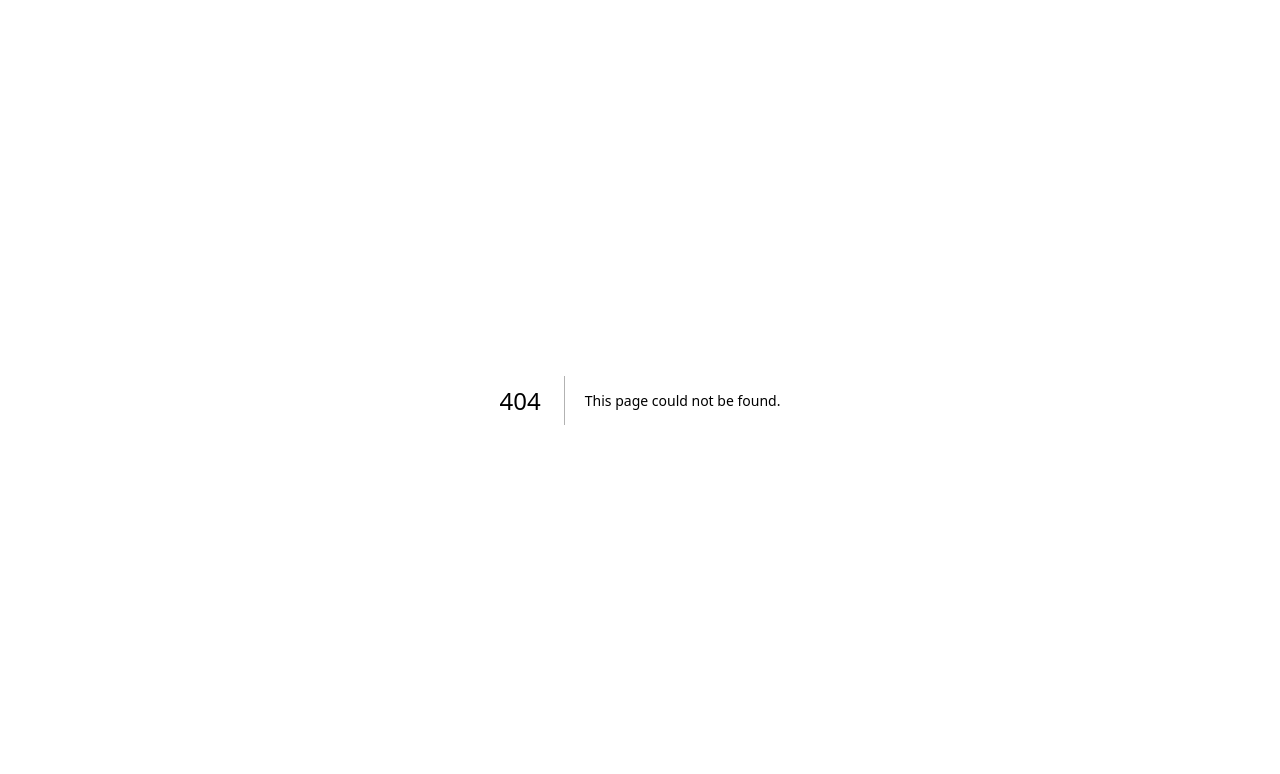
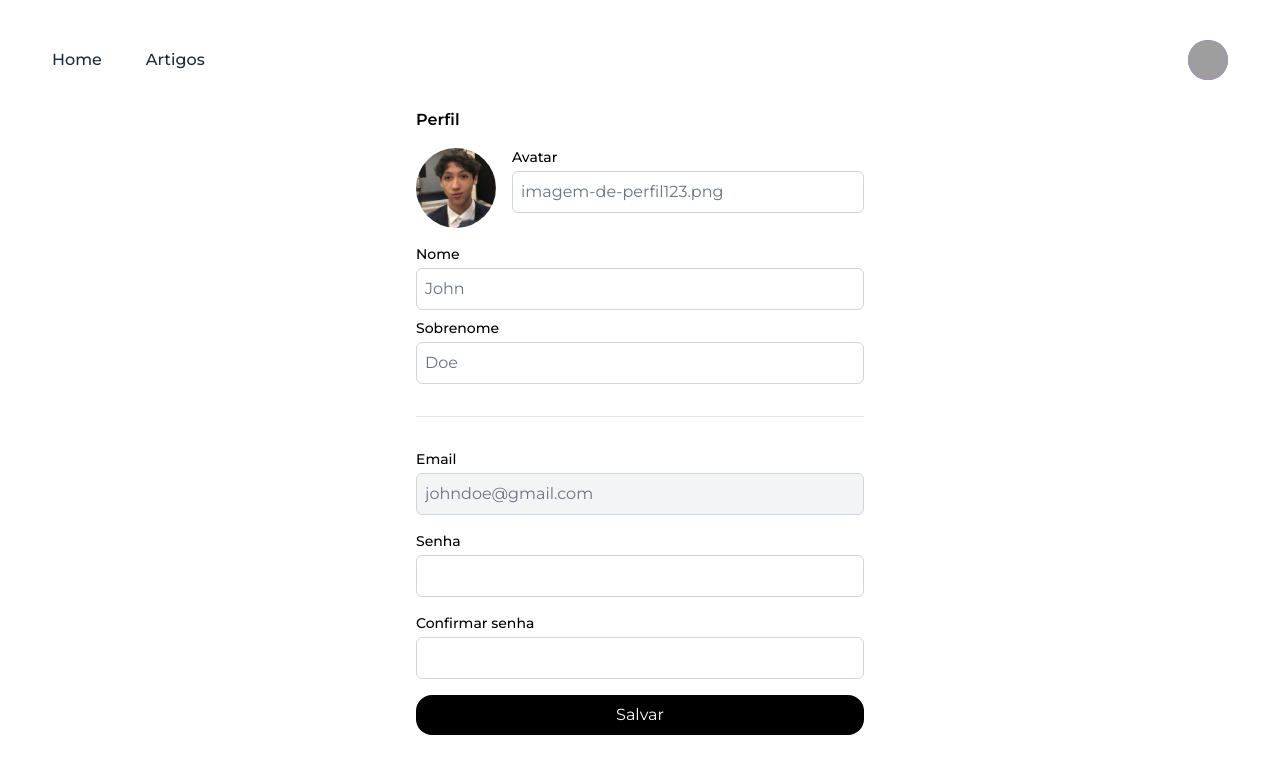
Before and after one commit to tobiasperassi/FrontEnd_MindGroup, a Next.js app in the folder frontend/: page /CreateArticle in a window 1280 px wide. Before the commit this address had no page. Shown: the top 774 px of the page. Built offline with nearby package versions, Linux system fonts and the light colour scheme; grey boxes are pictures that could not be loaded.

Commit message:
:sparkles: feat: Creating the create article page

```diff
--- /dev/null
+++ b/frontend/src/app/CreateArticle/page.tsx
@@ -0,0 +1,82 @@
+import Navbar from "@/components/Navbar";
+
+export default function Home() {
+  return (
+    <div className="mx-7 my-4">
+      <Navbar />
+
+      <div className="max-w-md mx-auto mt-1">
+        <h2 className="font-semibold color-[#1B1B1B]">Perfil</h2>
+
+        <div className="flex items-center space-x-4">
+          <img
+            src="/imagemteste.png"
+            alt="Avatar"
+            className="w-20 h-20 mt-4 rounded-full object-cover"
+          />
+          <div className="flex-1">
+            <label className="block text-sm font-medium mb-1">Avatar</label>
+            <input
+              type="text"
+              placeholder="imagem-de-perfil123.png"
+              className="w-full rounded-md border border-gray-300 p-2 placeholder-gray-500 focus:outline-none focus:ring-1 focus:ring-black"
+            />
+          </div>
+        </div>
+
+        <div>
+          <label className="block text-sm font-medium mb-1 mt-4">Nome</label>
+          <input
+            type="text"
+            placeholder="John"
+            className="w-full rounded-md border border-gray-300 p-2 placeholder-gray-500 focus:outline-none focus:ring-1 focus:ring-black"
+          />
+        </div>
+
+        <div>
+          <label className="block text-sm font-medium mb-1 mt-2">Sobrenome</label>
+          <input
+            type="text"
+            placeholder="Doe"
+            className="w-full rounded-md border border-gray-300 p-2 placeholder-gray-500 focus:outline-none focus:ring-1 focus:ring-black"
+          />
+        </div>
+
+        <hr className="border-gray-200 my-8" />
+
+        <div>
+          <label className="block text-sm font-medium mb-1">Email</label>
+          <input
+            type="email"
+            value="johndoe@gmail.com"
+            disabled
+            className="w-full rounded-md border border-gray-300 p-2 bg-gray-100 text-gray-500"
+          />
+        </div>
+
+        <div>
+          <label className="block text-sm font-medium mb-1 mt-4">Senha</label>
+          <input
+            type="password"
+            className="w-full rounded-md border border-gray-300 p-2 placeholder-gray-500 focus:outline-none focus:ring-1 focus:ring-black"
+          />
+        </div>
+
+        <div>
+          <label className="block text-sm font-medium mb-1 mt-4">Confirmar senha</label>
+          <input
+            type="password"
+            className="w-full rounded-md border border-gray-300 p-2 placeholder-gray-500 focus:outline-none focus:ring-1 focus:ring-black"
+          />
+        </div>
+
+        <button
+          type="submit"
+          className="w-full bg-black text-white py-2 rounded-2xl hover:opacity-90 transition mt-4"
+        >
+          Salvar
+        </button>
+      </div>
+    </div>
+  );
+}
--- a/frontend/src/app/LoginPage/page.tsx
+++ b/frontend/src/app/LoginPage/page.tsx
@@ -3,10 +3,41 @@
 import BotaoSubmit from "@/components/BotaoSubmit";
 import Link from "next/link";
 import { useRouter } from "next/navigation";
+import { useState } from "react";
 
 export default function LoginPage() {
+  const router = useRouter();
 
-    return (
+  const [email, setEmail] = useState("");
+  const [password, setPassword] = useState("");
+
+  async function handleLogin(e: React.FormEvent) {
+    e.preventDefault();
+
+    try {
+      const response = await fetch("http://localhost:3000/auth/login", {
+        method: "POST",
+        headers: { "Content-Type": "application/json" },
+        body: JSON.stringify({ email, password }),
+      });
+
+      if (response.ok) {
+        const data = await response.json();
+        // Armazene o token no localStorage, cookie ou state global
+        localStorage.setItem("token", data.access_token);
+
+        // Redirecionar para a home ou dashboard
+        router.push("/Home");
+      } else {
+        alert("Credenciais inválidas.");
+      }
+    } catch (error) {
+      console.error("Erro no login:", error);
+      alert("Erro ao tentar fazer login.");
+    }
+  }
+
+  return (
     <div className="min-h-screen flex flex-col items-center bg-white px-4">
       <div className="px-5 mt-12 w-full max-w-md">
         <h1 className="text-[#1B1B1B] text-3xl font-bold mt-10">Bem-vindo de volta!</h1>
@@ -15,27 +46,32 @@ export default function LoginPage() {
         </p>
       </div>
 
-      <div className=" px-5 mt-20 w-full max-w-md space-y-4">
+      <form
+        onSubmit={handleLogin}
+        className="px-5 mt-20 w-full max-w-md space-y-4"
+      >
         <div>
-
           <input
             id="email"
             name="email"
             type="email"
             required
             placeholder="Email"
+            value={email}
+            onChange={(e) => setEmail(e.target.value)}
             className="w-full rounded-md border-[#9E9E9E] p-3 border placeholder-[#9E9E9E] focus:outline-none focus:ring-1 focus:ring-[#1B1B1B]"
           />
         </div>
 
         <div>
-
           <input
             id="password"
             name="password"
             type="password"
             required
             placeholder="Senha"
+            value={password}
+            onChange={(e) => setPassword(e.target.value)}
             className="w-full rounded-md border-[#9E9E9E] p-3 border placeholder-[#9E9E9E] focus:outline-none focus:ring-1 focus:ring-[#1B1B1B]"
           />
         </div>
@@ -47,12 +83,15 @@ export default function LoginPage() {
         </div>
 
         <div>
-            <BotaoSubmit label={`Login`}/>
+          <BotaoSubmit label="Login" />
         </div>
+
         <div className="flex items-center justify-center">
-            <p className="text-black text-[12px]">Novo usuario? <Link href={'/RegisterPage'}>Clique aqui</Link></p>
+          <p className="text-black text-[12px]">
+            Novo usuário? <Link href="/RegisterPage">Clique aqui</Link>
+          </p>
         </div>
-      </div>
+      </form>
     </div>
   );
 }
--- a/frontend/src/app/RegisterPage/page.tsx
+++ b/frontend/src/app/RegisterPage/page.tsx
@@ -2,14 +2,50 @@
 
 import BotaoSubmit from "@/components/BotaoSubmit";
 import Link from "next/link";
+import { useState } from "react";
 import { useRouter } from "next/navigation";
 import { FiArrowLeft } from "react-icons/fi";
 
 export default function RegisterPage() {
+  const router = useRouter();
+
+  const [email, setEmail] = useState("");
+  const [password, setPassword] = useState("");
+  const [confirmPassword, setConfirmPassword] = useState("");
+
+  const handleRegister = async (e: React.FormEvent) => {
+    e.preventDefault();
+
+    if (password !== confirmPassword) {
+      alert("As senhas não coincidem");
+      return;
+    }
+
+    try {
+      const res = await fetch("http://localhost:3000/auth/register", {
+        method: "POST",
+        headers: {
+          "Content-Type": "application/json",
+        },
+        body: JSON.stringify({ email, password }),
+      });
+
+      if (res.ok) {
+        alert("Cadastro realizado com sucesso!");
+        router.push("/LoginPage");
+      } else {
+        const data = await res.json();
+        alert("Erro ao cadastrar: " + (data.message || "Erro desconhecido"));
+      }
+    } catch (err) {
+      console.error(err);
+      alert("Erro ao conectar com a API.");
+    }
+  };
 
   return (
     <div className="min-h-screen flex flex-col items-center bg-white px-4">
-      <div className="px-5 mt-12 w-full max-w-md">
+      <form onSubmit={handleRegister} className="px-5 mt-12 w-full max-w-md">
         <div className="flex items-center gap-4 mb-2">
           <Link href="/LoginPage" className="text-black hover:text-gray-600 mr-6">
             <FiArrowLeft size={24} />
@@ -19,45 +55,35 @@ export default function RegisterPage() {
         <p className="text-[#1B1B1B] pt-6">
           Crie sua conta para explorar conteúdos incríveis, seguir autores e participar da comunidade.
         </p>
-      </div>
 
-      <div className=" px-5 mt-20 w-full max-w-md space-y-4">
-        <div>
+        <div className="mt-20 space-y-4">
           <input
-            id="email"
-            name="email"
             type="email"
+            placeholder="Email"
             required
-            placeholder="Email"
+            value={email}
+            onChange={(e) => setEmail(e.target.value)}
             className="w-full rounded-md text-black border-[#9E9E9E] p-3 border placeholder-[#9E9E9E] focus:outline-none focus:ring-1 focus:ring-[#1B1B1B]"
           />
-        </div>
-        <div>
           <input
-            id="password"
-            name="password"
             type="password"
+            placeholder="Senha"
             required
-            placeholder="Senha"
+            value={password}
+            onChange={(e) => setPassword(e.target.value)}
             className="w-full rounded-md text-black border-[#9E9E9E] p-3 border placeholder-[#9E9E9E] focus:outline-none focus:ring-1 focus:ring-[#1B1B1B]"
           />
-        </div>
-        <div>
           <input
-            id="password"
-            name="password"
             type="password"
+            placeholder="Confirmar senha"
             required
-            placeholder="Confirmar senha"
+            value={confirmPassword}
+            onChange={(e) => setConfirmPassword(e.target.value)}
             className="w-full rounded-md text-black border-[#9E9E9E] p-3 border placeholder-[#9E9E9E] focus:outline-none focus:ring-1 focus:ring-[#1B1B1B]"
           />
         </div>
 
-        <div className="mt-8">
-            <BotaoSubmit label={`Criar conta`}/>
-        </div>
-        <div className="flex flex-row items-center">
-          <div className="flex items-center h-5">
+        <div className="flex items-center mt-6">
           <input
             id="terms"
             name="terms"
@@ -65,17 +91,21 @@ export default function RegisterPage() {
             required
             className="h-4 w-4 rounded border-[#9E9E9E] text-[#1B1B1B] focus:ring-[#1B1B1B]"
           />
-          </div>
-          <div className="ml-3 text-sm mt-3">
-            <label htmlFor="terms" className="text-[#1B1B1B]">
+          <label htmlFor="terms" className="ml-3 text-sm mt-1 text-[#1B1B1B]">
             Li e concordo com os Termos de Uso e a Política de Privacidade
           </label>
         </div>
+
+        <div className="mt-8">
+          <BotaoSubmit label="Criar conta" />
         </div>
-        <div className="flex items-center justify-center">
-            <p className="text-black text-[12px]">Já tem um cadastro? <Link href={'/LoginPage'}>Clique aqui</Link></p>
+
+        <div className="flex items-center justify-center mt-4">
+          <p className="text-black text-[12px]">
+            Já tem um cadastro? <Link href={"/LoginPage"}>Clique aqui</Link>
+          </p>
         </div>
-      </div>
+      </form>
     </div>
   );
 }
--- a/frontend/src/components/BotaoSubmit.tsx
+++ b/frontend/src/components/BotaoSubmit.tsx
@@ -1,9 +1,14 @@
-interface BotaoProps{
-    label?: string
+interface BotaoProps {
+  label?: string;
 }
 
-export default function BotaoSubmit(props: BotaoProps){
-    return(
-        <button className="bg-black w-full py-4 rounded-2xl">{props.label}</button>
-    )
+export default function BotaoSubmit(props: BotaoProps) {
+  return (
+    <button
+      type="submit"
+      className="bg-black w-full py-4 rounded-2xl text-white"
+    >
+      {props.label}
+    </button>
+  );
 }
```
Also changed, not shown: frontend/public/imagemteste.png (added). Lines whose indentation alone changed are shown as unchanged.
